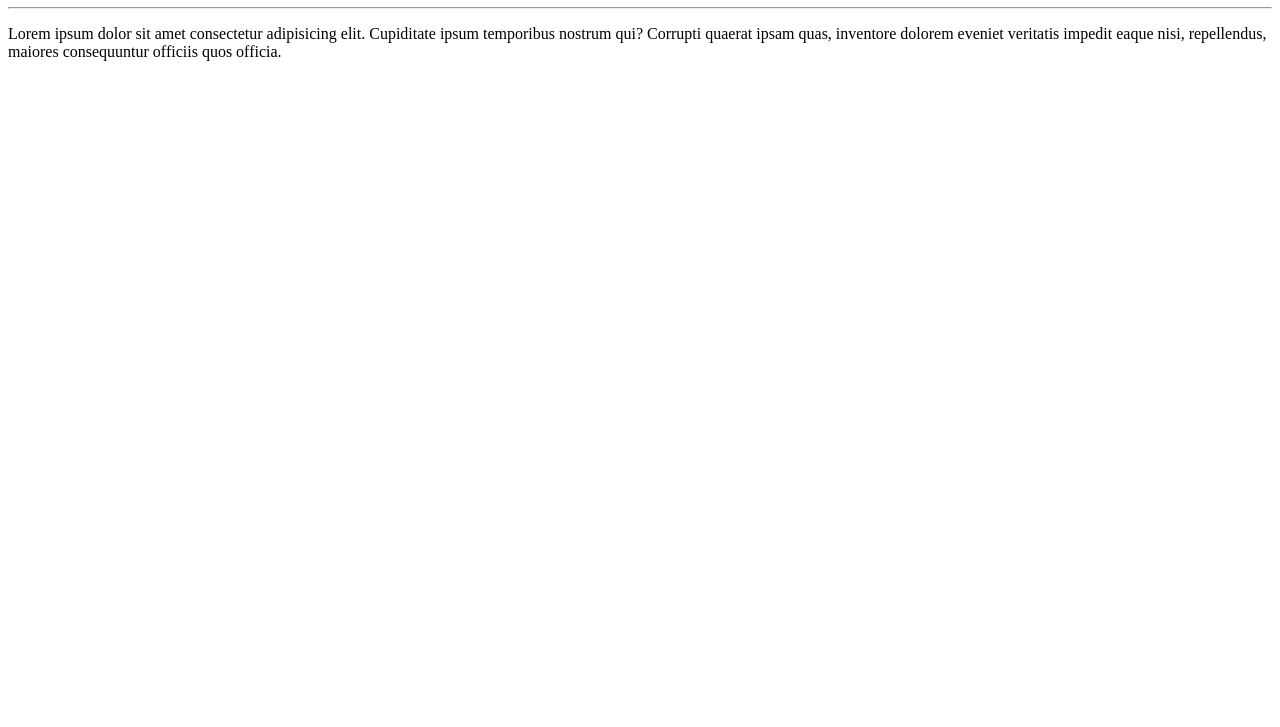
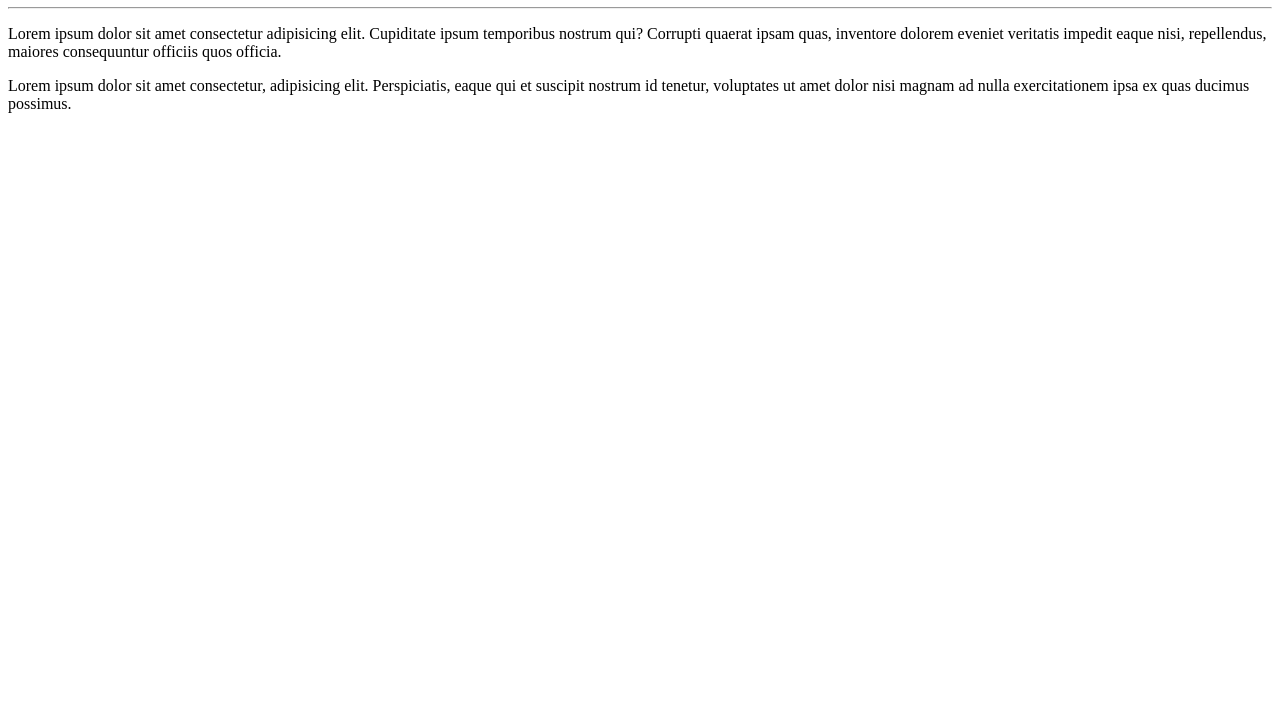
Before and after one commit to alex-nakahara/Ola-Mundo, a plain HTML site: page site-exemplo/index.html in a window 1280 px wide. Shown: the part 73-800 px from the top of the page. Drawn offline with Linux system fonts and the light colour scheme.

Commit message:
Adicionei um parágrafo

```diff
--- a/site-exemplo/index.html
+++ b/site-exemplo/index.html
@@ -9,5 +9,6 @@
     <h1>Olá, Mundo!</h1>
     <hr>
     <p>Lorem ipsum dolor sit amet consectetur adipisicing elit. Cupiditate ipsum temporibus nostrum qui? Corrupti quaerat ipsam quas, inventore dolorem eveniet veritatis impedit eaque nisi, repellendus, maiores consequuntur officiis quos officia.</p>
+    <p>Lorem ipsum dolor sit amet consectetur, adipisicing elit. Perspiciatis, eaque qui et suscipit nostrum id tenetur, voluptates ut amet dolor nisi magnam ad nulla exercitationem ipsa ex quas ducimus possimus.</p>
 </body>
 </html>
```
